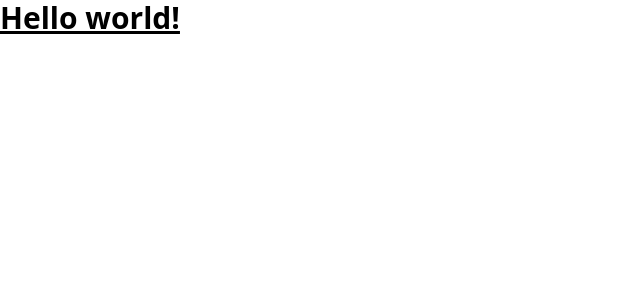
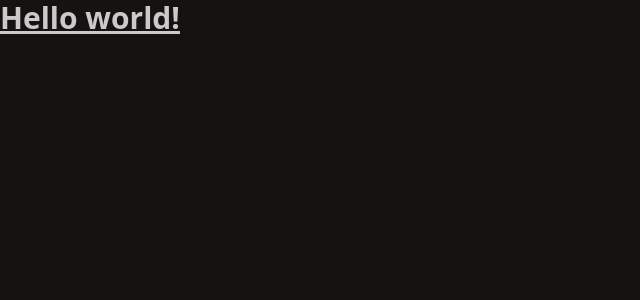
Before and after one commit to relicary/relicary-shop, an Angular app: page / in a window 1280 px wide. Shown: the top 300 px of the page, without its empty margins (0-640 px from the left). Built offline with nearby package versions, Linux system fonts and the light colour scheme.

Commit message:
Added DaisyUI

```diff
--- a/package.json
+++ b/package.json
@@ -27,6 +27,7 @@
     "@angular/compiler-cli": "^19.2.0",
     "@types/jasmine": "~5.1.0",
     "autoprefixer": "^10.4.21",
+    "daisyui": "^4.12.24",
     "jasmine-core": "~5.6.0",
     "karma": "~6.4.0",
     "karma-chrome-launcher": "~3.2.0",
--- a/tailwind.config.js
+++ b/tailwind.config.js
@@ -4,5 +4,8 @@ module.exports = {
   theme: {
     extend: {},
   },
-  plugins: [],
+  plugins: [require("daisyui")],
+  daisyui: {
+    themes: ["forest"],
+  },
 };
```
Also changed, not shown: 1 other file (tests, documents, lock files or other folders).
